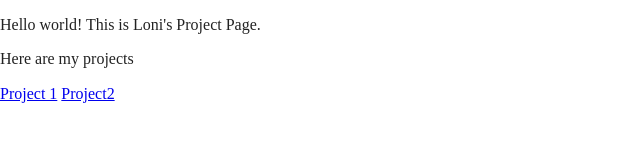
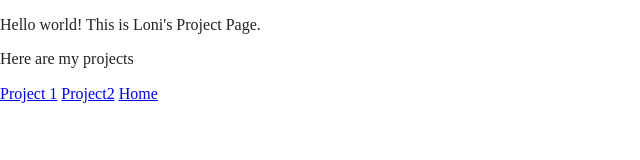
Before and after one commit to lonialnor/projectpage, a website built with Parcel: page index.html in a window 1280 px wide. Shown: the full height of the page, 0-640 px from the left. Built offline with nearby package versions, Linux system fonts and the light colour scheme.

Commit message:
new home link

```diff
--- a/index.html
+++ b/index.html
@@ -29,6 +29,7 @@
   <p>Here are my projects</p>
   <a href="project1.html">Project 1</a>
   <a href="project2.html">Project2</a>
+  <a href="https://web.njit.edu/~lea25/Homework-2/">Home</a>
   <script src="js/vendor/modernizr-3.11.2.min.js"></script>
   <script src="js/plugins.js"></script>
   <script src="js/main.js"></script>
```
